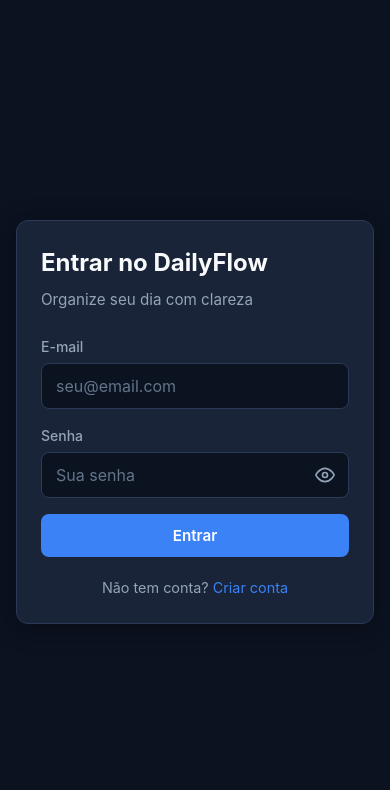
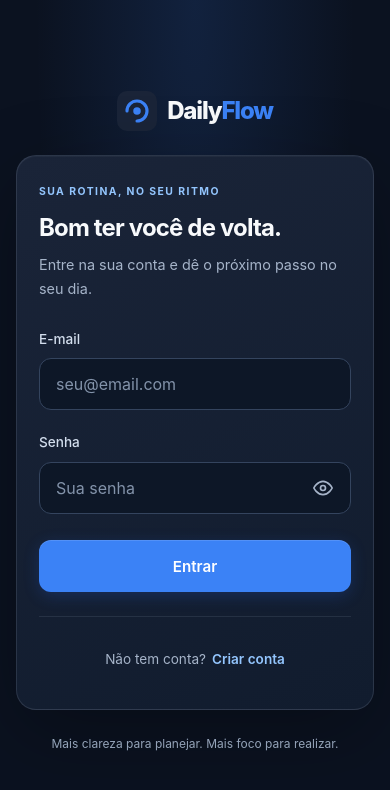
Before and after one commit to devMuriloOliveira/daily-flow-frontend, a Vue app: page /login in a window 390 px wide. Shown: the top 790 px of the page. Built offline with nearby package versions, Linux system fonts and the light colour scheme; no server answers; what vue3-apexcharts would draw is missing.

Commit message:
style: modernize responsive login screen

```diff
--- a/src/views/LoginView.vue
+++ b/src/views/LoginView.vue
@@ -1,8 +1,15 @@
 <template>
-  <div class="page-center">
+  <main class="page-center">
+    <div class="auth-brand" aria-label="Daily Flow">
+      <img src="/favicon.svg" alt="" width="40" height="40" />
+      <span>Daily<span class="auth-brand__accent">Flow</span></span>
+    </div>
     <div class="card auth-card">
-      <h1 class="card-title">Entrar no DailyFlow</h1>
-      <p class="card-subtitle">Organize seu dia com clareza</p>
+      <div class="auth-heading">
+        <span class="auth-eyebrow">SUA ROTINA, NO SEU RITMO</span>
+        <h1 class="card-title">Bom ter você de volta.</h1>
+        <p class="card-subtitle">Entre na sua conta e dê o próximo passo no seu dia.</p>
+      </div>
 
       <form @submit.prevent="login">
         <div class="form-group">
@@ -81,7 +88,8 @@
         <router-link to="/register">Criar conta</router-link>
       </p>
     </div>
-  </div>
+    <p class="auth-caption">Mais clareza para planejar. Mais foco para realizar.</p>
+  </main>
 </template>
 
 <script setup>
@@ -313,4 +321,145 @@ async function login() {
   font-size: 0.9rem;
   color: var(--text-secondary);
 }
+
+/* Login presentation: isolated from the shared application styles. */
+.page-center {
+  min-height: 100svh;
+  flex-direction: column;
+  gap: 28px;
+  padding: 48px 24px;
+  background: radial-gradient(ellipse at 50% 0%, rgba(59, 130, 246, 0.14), transparent 58%), var(--bg);
+}
+
+.auth-brand {
+  display: flex;
+  align-items: center;
+  gap: 10px;
+  color: var(--text);
+  font-size: 1.65rem;
+  font-weight: 800;
+  letter-spacing: -0.05em;
+}
+.auth-brand img { flex-shrink: 0; }
+.auth-brand__accent { color: var(--primary); }
+.auth-card {
+  max-width: 448px;
+  padding: 36px;
+  border: 1px solid rgba(148, 163, 184, 0.18);
+  border-radius: 24px;
+  background: linear-gradient(155deg, #1a2438, #111c2e);
+  box-shadow: 0 24px 80px rgba(0, 0, 0, 0.28), inset 0 1px 0 rgba(255, 255, 255, 0.035);
+}
+.auth-heading { margin-bottom: 32px; }
+.auth-eyebrow {
+  display: block;
+  margin-bottom: 14px;
+  color: #93c5fd;
+  font-size: 0.65rem;
+  font-weight: 700;
+  letter-spacing: 0.14em;
+}
+.card-title {
+  margin-bottom: 10px;
+  font-size: clamp(1.5rem, 4.5vw, 1.8rem);
+  line-height: 1.25;
+  letter-spacing: -0.035em;
+}
+.card-subtitle { margin: 0; color: #a6b4c9; font-size: 0.9rem; line-height: 1.65; }
+.form-group { margin-bottom: 22px; }
+.form-label { margin-bottom: 9px; color: #d3deed; font-size: 0.85rem; }
+.form-input {
+  min-height: 52px;
+  padding: 14px 16px;
+  border-color: #34445e;
+  border-radius: 12px;
+  background: #0d1727;
+  line-height: 1.4;
+  transition: border-color 0.2s, box-shadow 0.2s, background 0.2s;
+}
+.form-input:hover { border-color: #526783; }
+.form-input:focus {
+  border-color: #60a5fa;
+  background: #101d31;
+  box-shadow: 0 0 0 4px rgba(59, 130, 246, 0.15);
+}
+.form-input::placeholder { color: #8393aa; }
+.form-input:-webkit-autofill {
+  -webkit-text-fill-color: var(--text);
+  -webkit-box-shadow: 0 0 0 1000px #0d1727 inset;
+  caret-color: var(--text);
+}
+.input-password .form-input { padding-right: 58px; }
+.btn-toggle-password {
+  right: 6px;
+  width: 44px;
+  height: 44px;
+  padding: 0;
+  border-radius: 9px;
+  color: #a6b4c9;
+}
+.btn-toggle-password:hover { background: rgba(148, 163, 184, 0.1); }
+.btn {
+  min-height: 52px;
+  gap: 10px;
+  padding: 14px 20px;
+  border-radius: 12px;
+  transition: background 0.2s, box-shadow 0.2s, transform 0.2s;
+}
+.btn-primary {
+  margin-top: 4px;
+  box-shadow: 0 4px 16px rgba(37, 99, 235, 0.22), inset 0 1px 0 rgba(255, 255, 255, 0.12);
+}
+.btn-primary:hover:not(:disabled) {
+  box-shadow: 0 6px 22px rgba(37, 99, 235, 0.32);
+  transform: translateY(-1px);
+}
+.btn:active:not(:disabled) { transform: translateY(0); }
+.btn:disabled { opacity: 0.65; cursor: not-allowed; }
+.btn:focus-visible, .btn-toggle-password:focus-visible, .auth-footer a:focus-visible {
+  outline: 2px solid #93c5fd;
+  outline-offset: 4px;
+}
+.message { margin-top: 20px; border-radius: 12px; font-size: 0.85rem; line-height: 1.6; overflow-wrap: anywhere; }
+.auth-footer {
+  display: flex;
+  flex-wrap: wrap;
+  justify-content: center;
+  align-items: center;
+  column-gap: 6px;
+  margin-top: 28px;
+  padding-top: 24px;
+  border-top: 1px solid rgba(148, 163, 184, 0.14);
+  color: #a6b4c9;
+  font-size: 0.85rem;
+}
+.auth-footer a {
+  display: inline-flex;
+  align-items: center;
+  min-height: 44px;
+  border-radius: 4px;
+  color: #93c5fd;
+  font-weight: 600;
+}
+.auth-footer a:hover { color: #bfdbfe; text-decoration: underline; }
+.auth-caption {
+  max-width: 448px;
+  margin: 0;
+  color: #94a3b8;
+  font-size: 0.75rem;
+  line-height: 1.6;
+  text-align: center;
+  text-wrap: balance;
+}
+@media (max-width: 480px) {
+  .page-center { padding: 32px 16px; gap: 24px; }
+  .auth-card { padding: 28px 22px; border-radius: 20px; }
+  .auth-heading { margin-bottom: 28px; }
+  .auth-brand { font-size: 1.5rem; }
+  .auth-footer { margin-top: 24px; padding-top: 20px; }
+}
+@media (prefers-reduced-motion: reduce) {
+  *, *::before, *::after { transition: none !important; }
+  .btn-spinner { animation: none; }
+}
 </style>
```
